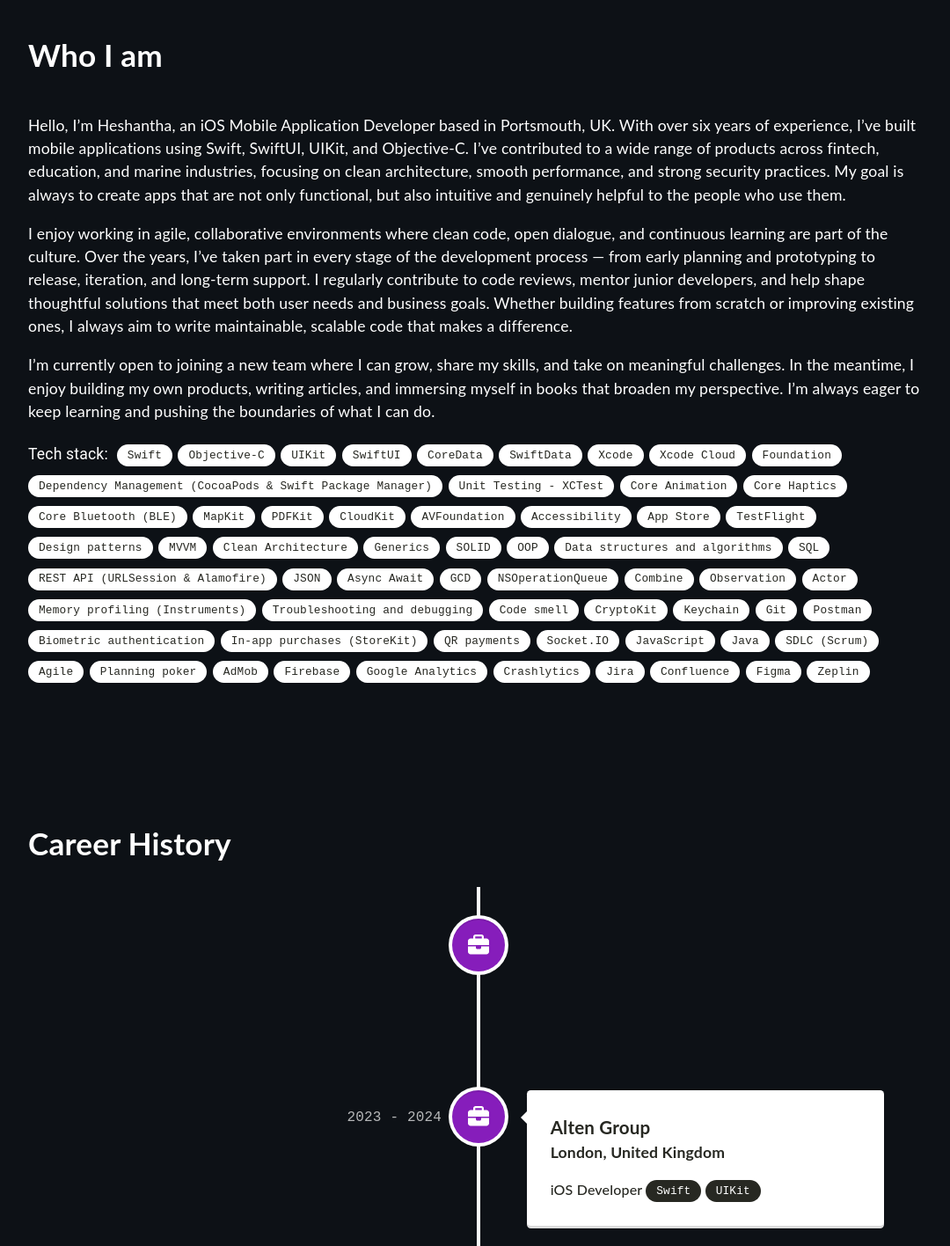
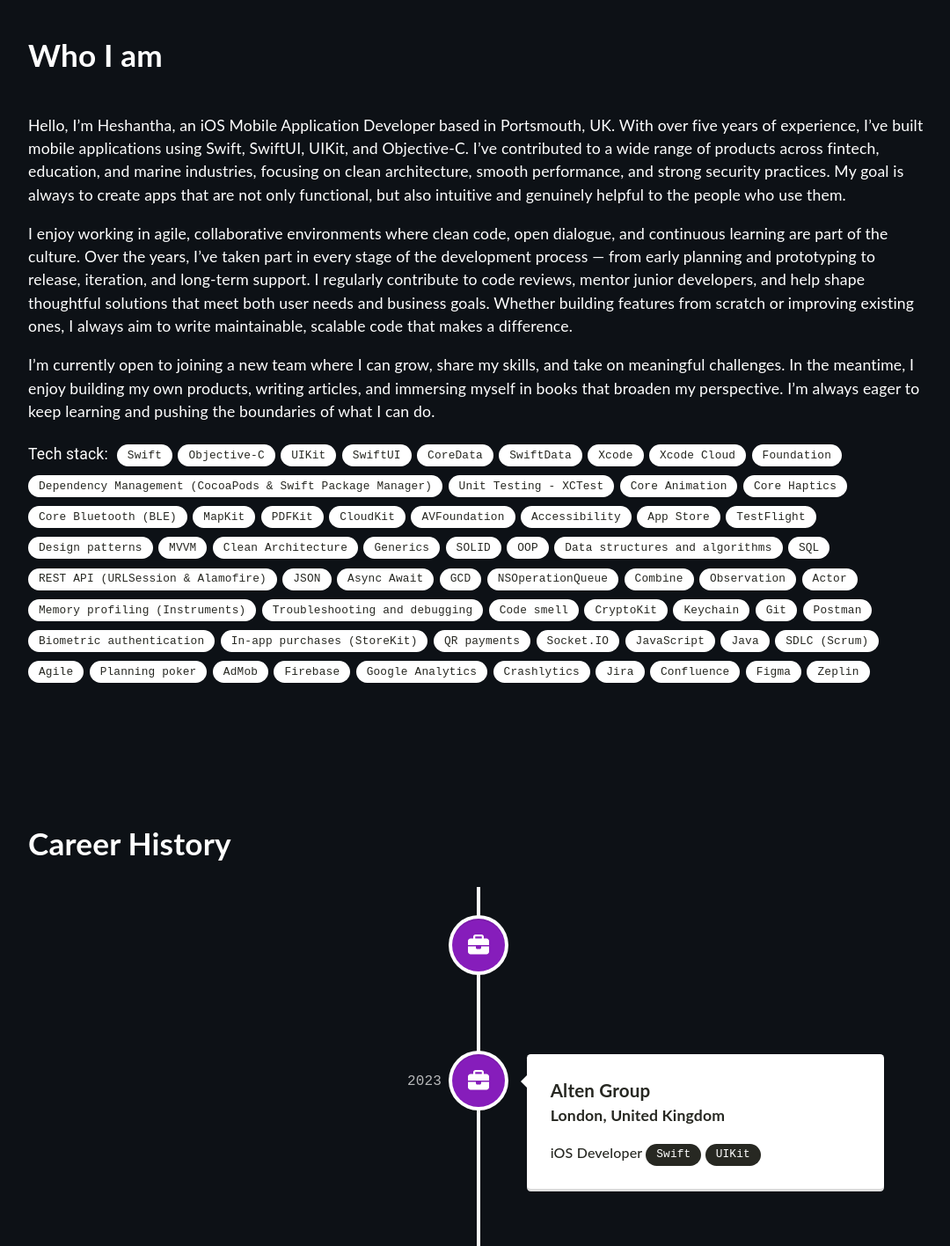
Before and after one commit to heshantha-md/heshantha-md.github.io, a React (Create React App) app: page / in a window 1280 px wide. Shown: the part 880-2296 px from the top of the page at 88% size, without its empty margins (96-1176 px from the left). Built offline with nearby package versions, Linux system fonts and the light colour scheme.

Commit message:
Minor data changes to History (time line)

```diff
--- a/src/components/Expertise.tsx
+++ b/src/components/Expertise.tsx
@@ -73,7 +73,7 @@ function Expertise() {
         <div className="skills-container">
             <h1>Who I am</h1>
                 <div className="skill">
-                    <p>Hello, I’m Heshantha, an iOS Mobile Application Developer based in Portsmouth, UK. With over six years of experience, I’ve built mobile applications using Swift, SwiftUI, UIKit, and Objective-C. I’ve contributed to a wide range of products across fintech, education, and marine industries, focusing on clean architecture, smooth performance, and strong security practices. My goal is always to create apps that are not only functional, but also intuitive and genuinely helpful to the people who use them.</p>
+                    <p>Hello, I’m Heshantha, an iOS Mobile Application Developer based in Portsmouth, UK. With over five years of experience, I’ve built mobile applications using Swift, SwiftUI, UIKit, and Objective-C. I’ve contributed to a wide range of products across fintech, education, and marine industries, focusing on clean architecture, smooth performance, and strong security practices. My goal is always to create apps that are not only functional, but also intuitive and genuinely helpful to the people who use them.</p>
                     <p>I enjoy working in agile, collaborative environments where clean code, open dialogue, and continuous learning are part of the culture. Over the years, I’ve taken part in every stage of the development process — from early planning and prototyping to release, iteration, and long-term support. I regularly contribute to code reviews, mentor junior developers, and help shape thoughtful solutions that meet both user needs and business goals. Whether building features from scratch or improving existing ones, I always aim to write maintainable, scalable code that makes a difference.</p>
                     <p>I’m currently open to joining a new team where I can grow, share my skills, and take on meaningful challenges. In the meantime, I enjoy building my own products, writing articles, and immersing myself in books that broaden my perspective. I’m always eager to keep learning and pushing the boundaries of what I can do.</p>
                     <div className="flex-chips">
--- a/src/components/Timeline.tsx
+++ b/src/components/Timeline.tsx
@@ -17,20 +17,17 @@ function Timeline() {
             className="vertical-timeline-element--work"
             contentStyle={{ background: 'white', color: 'rgb(39, 40, 34)' }}
             contentArrowStyle={{ borderRight: '7px solid  white' }}
-            date="2024 - Present"
+            date="Present"
             iconStyle={{ background: '#861DBB', color: 'rgb(39, 40, 34)' }}
             icon={<FontAwesomeIcon icon={faBriefcase} />}
           >
             <a href="https://www.linkedin.com/in/heshantha-don/" target="_blank" rel="noreferrer"><h3 className="vertical-timeline-element-title">Looking for my next opportunity</h3></a>
-            <p>
-              Career Break
-            </p>
           </VerticalTimelineElement>
           <VerticalTimelineElement
             className="vertical-timeline-element--work"
             contentStyle={{ background: 'white', color: 'rgb(39, 40, 34)' }}
             contentArrowStyle={{ borderRight: '7px solid  white' }}
-            date="2023 - 2024"
+            date="2023"
             iconStyle={{ background: '#861DBB', color: 'rgb(39, 40, 34)' }}
             icon={<FontAwesomeIcon icon={faBriefcase} />}
           >
@@ -44,7 +41,7 @@ function Timeline() {
           </VerticalTimelineElement>
           <VerticalTimelineElement
             className="vertical-timeline-element--work"
-            date="2021 - 2023"
+            date="2022"
             iconStyle={{ background: '#861DBB', color: 'rgb(39, 40, 34)' }}
             icon={<FontAwesomeIcon icon={faBriefcase} />}
           >
@@ -81,7 +78,7 @@ function Timeline() {
             className="vertical-timeline-element--work"
             contentStyle={{ background: 'white', color: 'rgb(39, 40, 34)' }}
             contentArrowStyle={{ borderRight: '7px solid  white' }}
-            date="2016-2018"
+            date="2016 - 2018"
             iconStyle={{ background: '#861DBB', color: 'rgb(39, 40, 34)' }}
             icon={<FontAwesomeIcon icon={faGraduationCap} />}
           >
@@ -95,7 +92,7 @@ function Timeline() {
           </VerticalTimelineElement>
           <VerticalTimelineElement
             className="vertical-timeline-element--work"
-            date="2014-2016"
+            date="2014 - 2016"
             iconStyle={{ background: '#861DBB', color: 'rgb(39, 40, 34)' }}
             icon={<FontAwesomeIcon icon={faGraduationCap} />}
           >
@@ -108,7 +105,7 @@ function Timeline() {
           </VerticalTimelineElement>
           <VerticalTimelineElement
             className="vertical-timeline-element--work"
-            date="2008-2011"
+            date="2008 - 2011"
             iconStyle={{ background: '#861DBB', color: 'rgb(39, 40, 34)' }}
             icon={<FontAwesomeIcon icon={faGraduationCap} />}
           >
```
Also changed, not shown: 10 other files (tests, documents, lock files or other folders).
